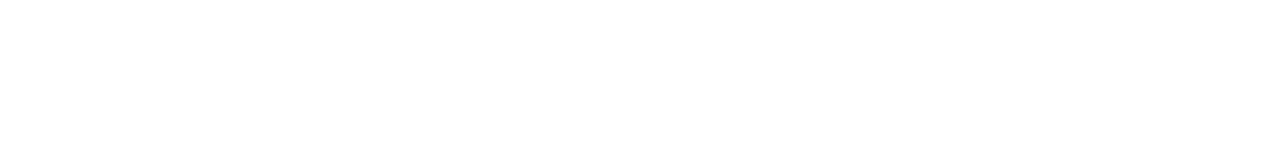
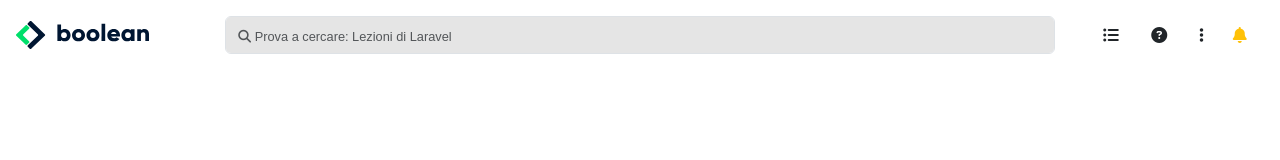
Before and after one commit to Giotreglia/html-css-bootstrap-dashboard, a plain HTML site: page index.html in a window 1280 px wide. Drawn offline with nearby package versions, Linux system fonts and the light colour scheme.

Commit message:
Header in tutti i layout

```diff
--- a/css/style.css
+++ b/css/style.css
@@ -0,0 +1,82 @@
+:root {
+    --haeder-height: 70px;
+    --sidebar-width: 50px;
+    --sidebar-bg: rgb(5, 30, 52);
+}
+
+/* DEBUG */
+
+/* .debug [class*=col-] {
+    border: solid 1px black;
+} */
+
+/* CSS */
+
+/* Utility */
+
+.ms_hidden_lg {
+    display: none;
+}
+
+/* Header */
+
+header {
+    height: var(--haeder-height);
+}
+
+.form-control::placeholder {
+    font-family:Arial, FontAwesome;
+    font-size: 0.8rem;
+}
+
+header .col-8 input {
+    background-color: rgb(229, 229, 229);
+}
+
+#logo-mobile {
+    width: 50px;
+}
+
+
+
+
+
+
+
+
+
+
+/* RESPONSIVE */
+
+/* Size SM */
+@media screen and (min-width:576px) {
+
+}
+
+/* Size MD */
+@media screen and (min-width:768px) {
+
+}
+
+/* Size LG */
+@media screen and (min-width:992px) {
+    .ms_hidden_lg {
+        display: block;
+        padding-left: 1rem;
+    }
+
+    #logo-mobile {
+        display: none;
+    }
+
+}
+
+/* Size XL */
+@media screen and (min-width:1200px) {
+
+}
+
+/* Size XXL */
+@media screen and (min-width:1400px) {
+
+}
--- a/index.html
+++ b/index.html
@@ -9,8 +9,59 @@
     <link rel="stylesheet" href="css/style.css">
     <title>Dashboard</title>
 </head>
-<body>
+<body class="debug">
 
+    <!-- Header -->
+    <header>
+        <div class="container-fluid h-100">
+            <div class="row h-100 d-flex p-0">
+                <div class="col-2 col-sm-1 col-lg-2 h-100">
+                    <div class="row p-0 h-100 w-100 d-flex align-items-center">
+                        <div class="logo h-100 d-flex align-items-center p-0">
+                            <img id="logo-mobile" src="img/mobile-logo.png" alt="logo boolean">
+                            <img id="logo-big" class="ms_hidden_lg" src="img/logo.svg" alt="logo boolean">
+                        </div>
+                    </div>
+                </div>
+                <div class="col-8 h-100 d-flex align-items-center flex-grow-1">
+                    <nav class="navbar w-100">
+                        <div class="container-fluid p-0">
+                          <form class="d-flex w-100" role="search">
+                            <input class="form-control" type="search" placeholder="&#xF002; Prova a cercare: Lezioni di Laravel" aria-label="Search">
+                          </form>
+                        </div>
+                      </nav>
+                </div>
+                <div class="col-2 col-sm-1 col-lg-2 h-100">
+                    <div class="d-flex align-items-center h-100 justify-content-around">
+                        <div class="ms_hidden_lg"><i class="fa-solid fa-list-ul"></i></div>
+                        <div class="ms_hidden_lg"><i class="fa-solid fa-circle-question"></i></div>
+                        <div class="ms_hidden_lg"><i class="fa-solid fa-ellipsis-vertical"></i></div>
+                        <div class="dropdown">
+                            <button class="btn text-warning" type="button" data-bs-toggle="dropdown" aria-expanded="false">
+                                <i class="fa-solid fa-bell"></i>
+                            </button>
+                            <ul class="dropdown-menu">
+                              <li><a class="dropdown-item" href="#">Action</a></li>
+                              <li><a class="dropdown-item" href="#">Another action</a></li>
+                              <li><a class="dropdown-item" href="#">Something else here</a></li>
+                            </ul>
+                        </div>
+                    </div>
+
+                </div>
+
+            </div>
+
+        </div>
+
+    </header>
+
+
+    <!-- Main -->
+    <main>
+
+    </main>
 
 
 
```
